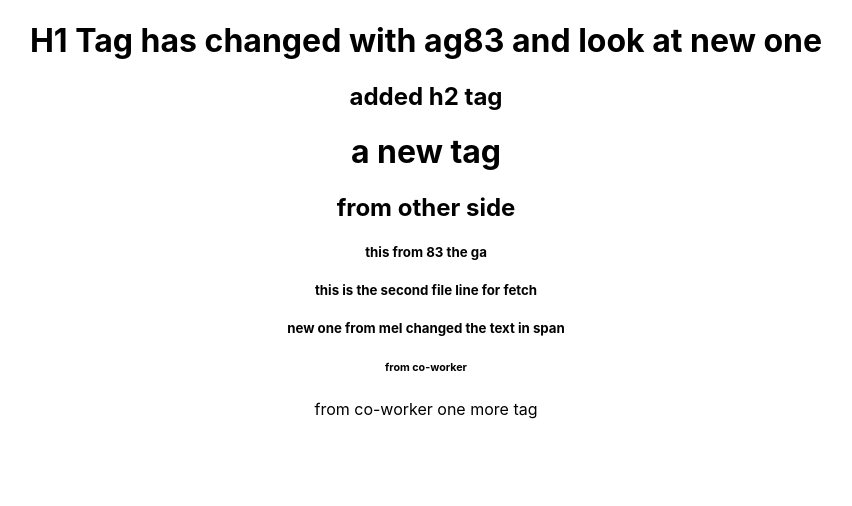
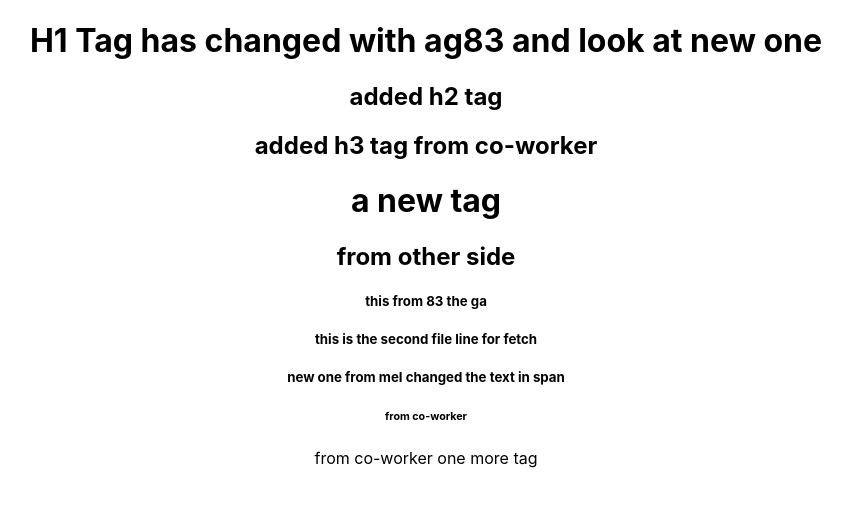
Before and after one commit to thegartak/prodtry-client, a React (Create React App) app: page / in a window 1280 px wide. Shown: the top 506 px of the page, without its empty margins (214-1066 px from the left). Built offline with nearby package versions, Linux system fonts and the light colour scheme.

Commit message:
added h3 from co-worker

```diff
--- a/src/components/SomeModule.tsx
+++ b/src/components/SomeModule.tsx
@@ -38,6 +38,7 @@ const SomeModule = () => {
         <>
           <h1>H1 Tag has changed with ag83 and look at new one</h1>
           <h2>added h2 tag</h2>
+          <h2>added h3 tag from co-worker</h2>
           <h1>a new tag</h1>
           <h2>from other side</h2>
           <h5>this from 83 the ga</h5>
```
